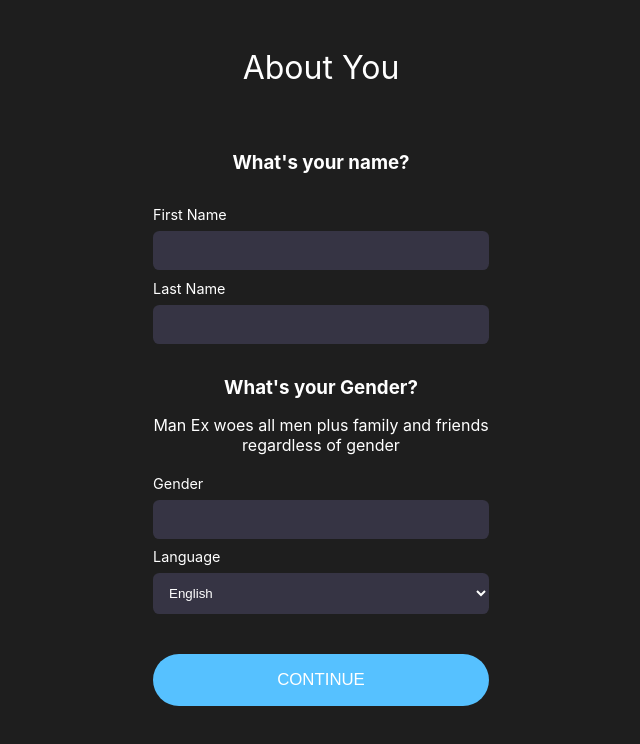
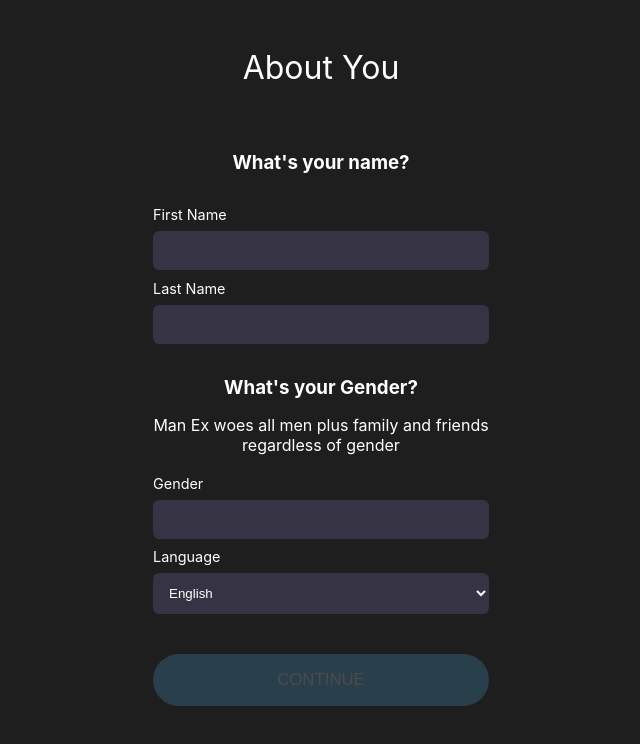
Before and after one commit to ManExpeditions/man-ex-app, a React (Create React App) app in the folder client/: page /onboarding/1 in a window 1280 px wide. Shown: the top 744 px of the page, without its empty margins (319-959 px from the left). Built offline with nearby package versions, Linux system fonts and the light colour scheme.

Commit message:
:lipstick: style: disable continue button until all inputs validated

```diff
--- a/client/src/index.css
+++ b/client/src/index.css
@@ -48,6 +48,11 @@ code {
   text-transform: uppercase;
   color: #fff;
   border-radius: 2rem;
+}
+
+.btn-primary:disabled,
+.btn-primary[disabled] {
+  opacity: 0.2;
 }
 
 /* Links */
--- a/client/src/pages/AboutYouPage/AboutYouPage.js
+++ b/client/src/pages/AboutYouPage/AboutYouPage.js
@@ -1,4 +1,4 @@
-import React, { useState } from "react";
+import React, { useEffect, useState } from "react";
 import InputBox from "../../components/InputBox/InputBox";
 import styles from "./AboutYouPage.module.css";
 import Validator from "../../utils/InputValidator";
@@ -14,8 +14,11 @@ export default function AboutYouPage(props) {
   const [lastNameValidationError, setLastNameValidationError] = useState("");
   const [genderValidationError, setGenderValidationError] = useState("");
 
+  const [buttonDisabled, setButtonDisabled] = useState(true);
+
   const inputValidator = Validator;
-  const onCompleteHandler = () => {
+
+  useEffect(() => {
     if (
       inputValidator.areAllNotEmpty([firstName, lastName, gender]) &&
       inputValidator.areAllEmpty([
@@ -24,9 +27,23 @@ export default function AboutYouPage(props) {
         genderValidationError,
       ])
     ) {
-      // TODO: Add logic to store info in DB
-      props.history.push("/onboarding/2");
+      setButtonDisabled(false);
+    } else {
+      setButtonDisabled(true);
     }
+  }, [
+    firstName,
+    firstNameValidationError,
+    gender,
+    genderValidationError,
+    inputValidator,
+    lastName,
+    lastNameValidationError,
+  ]);
+
+  const onCompleteHandler = () => {
+    // TODO: Add logic to store info in DB
+    props.history.push("/onboarding/2");
   };
 
   return (
@@ -75,6 +92,7 @@ export default function AboutYouPage(props) {
         ></SelectBox>
       </main>
       <button
+        disabled={buttonDisabled}
         className={`btn btn-primary ${styles.action_button}`}
         onClick={onCompleteHandler}
       >
```
